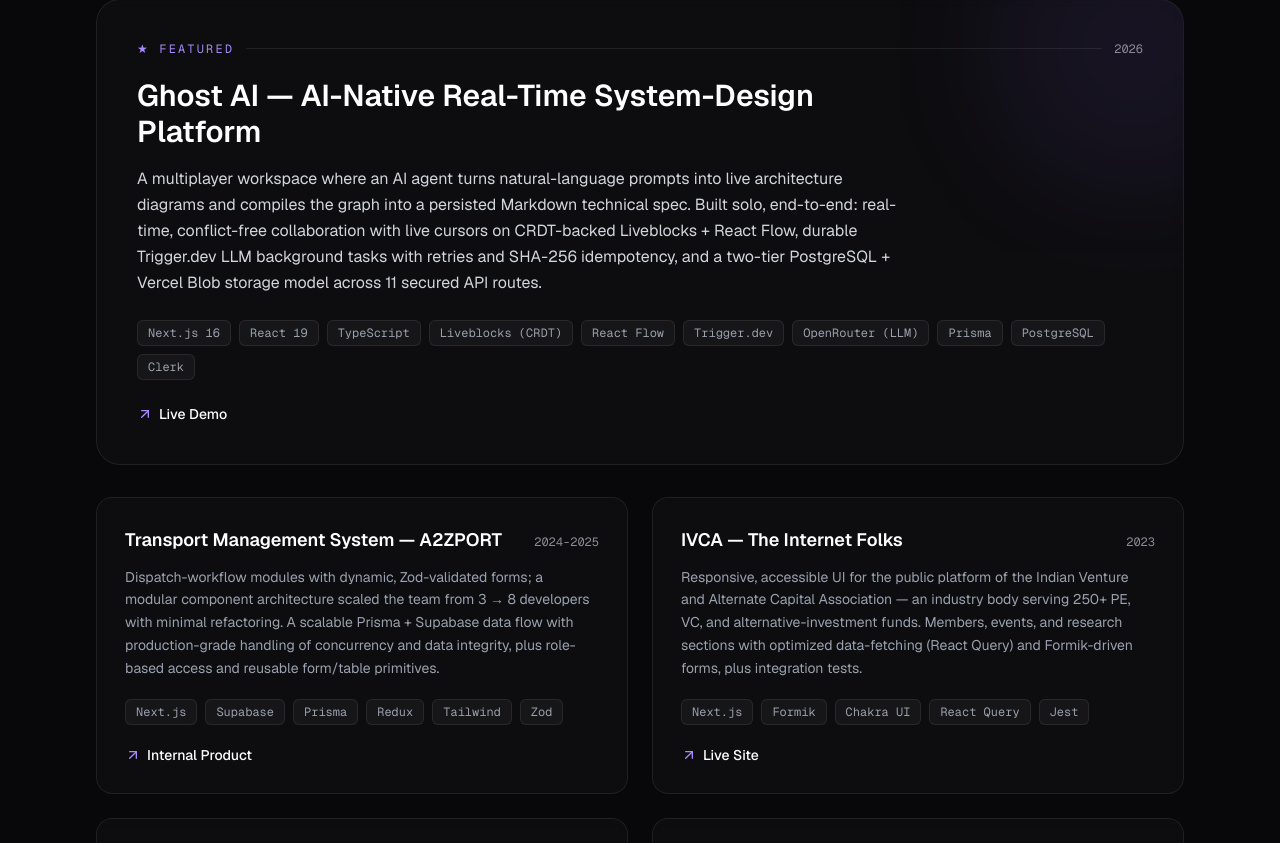
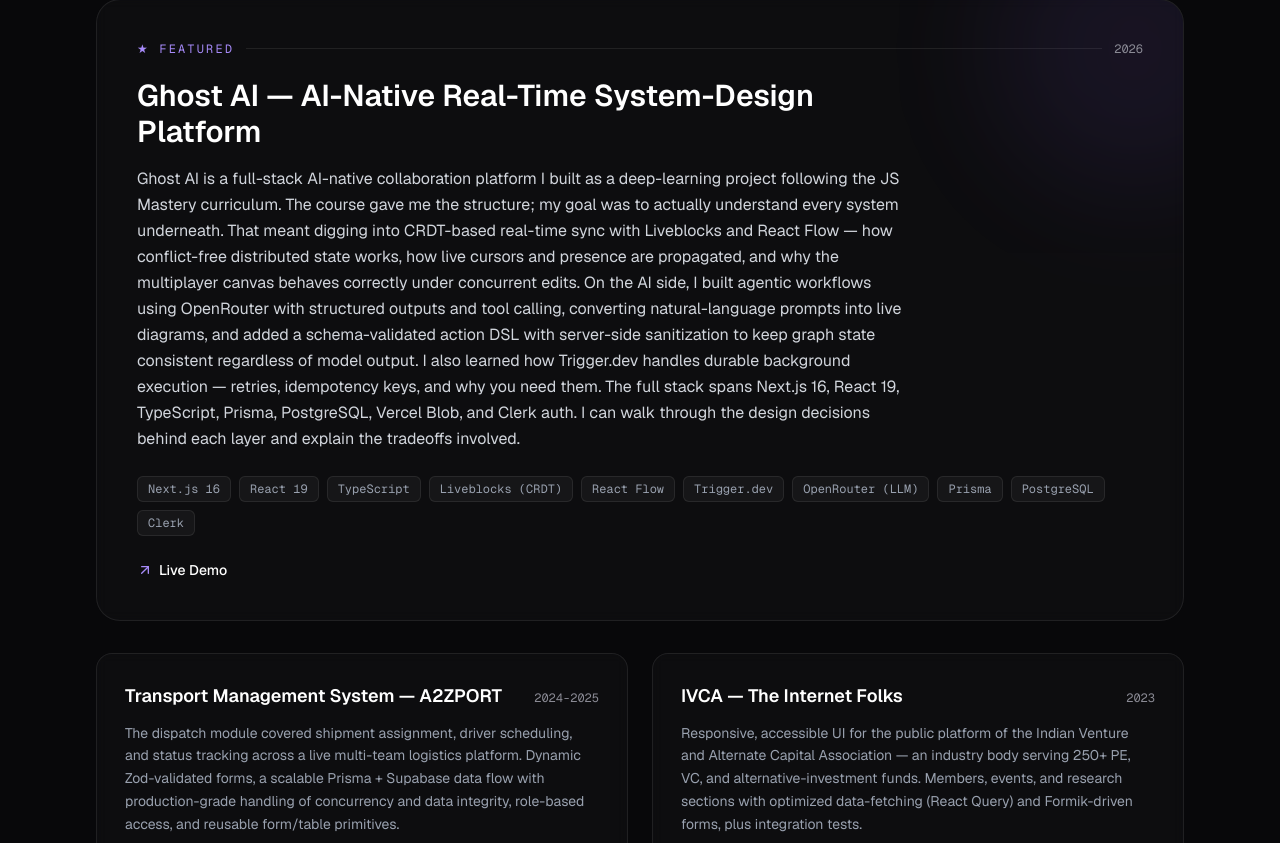
Before and after one commit to Ardhendu-init/Portfolio, a Next.js app: page / in a window 1280 px wide. Shown: the part 3237-4080 px from the top of the page. Built offline with nearby package versions, Linux system fonts and the light colour scheme.

Commit message:
fix: project section

```diff
--- a/src/app/layout.tsx
+++ b/src/app/layout.tsx
@@ -13,7 +13,7 @@
 });
 
 export const metadata: Metadata = {
-  metadataBase: new URL("https://ardhendu.vercel.app"),
+  metadataBase: new URL("https://ardhendu-pramanik.vercel.app/"),
   title: "Ardhendu Pramanik — Frontend Engineer (React / Next.js / AI)",
   description:
     "Frontend Engineer with strong full-stack capabilities and 2+ years shipping production-grade apps in Next.js (App Router), React, and TypeScript. Builder of Ghost AI — an AI-native, real-time system-design platform.",
@@ -24,7 +24,7 @@
     title: "Ardhendu Pramanik — Frontend Engineer (React / Next.js / AI)",
     description:
       "Frontend Engineer building production-grade and AI-native web applications with Next.js, React, and TypeScript.",
-    url: "https://ardhendu.vercel.app",
+    url: "https://ardhendu-pramanik.vercel.app",
     siteName: "Ardhendu Pramanik",
     type: "website",
     images: [{ url: "/images/Ardhendu-Pramanik.png" }],
--- a/src/components/Projects.tsx
+++ b/src/components/Projects.tsx
@@ -21,7 +21,7 @@
     title: "Ghost AI — AI-Native Real-Time System-Design Platform",
     year: "2026",
     description:
-      "A multiplayer workspace where an AI agent turns natural-language prompts into live architecture diagrams and compiles the graph into a persisted Markdown technical spec. Built solo, end-to-end: real-time, conflict-free collaboration with live cursors on CRDT-backed Liveblocks + React Flow, durable Trigger.dev LLM background tasks with retries and SHA-256 idempotency, and a two-tier PostgreSQL + Vercel Blob storage model across 11 secured API routes.",
+      "Ghost AI is a full-stack AI-native collaboration platform I built as a deep-learning project following the JS Mastery curriculum. The course gave me the structure; my goal was to actually understand every system underneath. That meant digging into CRDT-based real-time sync with Liveblocks and React Flow — how conflict-free distributed state works, how live cursors and presence are propagated, and why the multiplayer canvas behaves correctly under concurrent edits. On the AI side, I built agentic workflows using OpenRouter with structured outputs and tool calling, converting natural-language prompts into live diagrams, and added a schema-validated action DSL with server-side sanitization to keep graph state consistent regardless of model output. I also learned how Trigger.dev handles durable background execution — retries, idempotency keys, and why you need them. The full stack spans Next.js 16, React 19, TypeScript, Prisma, PostgreSQL, Vercel Blob, and Clerk auth. I can walk through the design decisions behind each layer and explain the tradeoffs involved.",
     tags: [
       "Next.js 16",
       "React 19",
@@ -47,7 +47,7 @@
     title: "Transport Management System — A2ZPORT",
     year: "2024-2025",
     description:
-      "Dispatch-workflow modules with dynamic, Zod-validated forms; a modular component architecture scaled the team from 3 → 8 developers with minimal refactoring. A scalable Prisma + Supabase data flow with production-grade handling of concurrency and data integrity, plus role-based access and reusable form/table primitives.",
+      "The dispatch module covered shipment assignment, driver scheduling, and status tracking across a live multi-team logistics platform. Dynamic Zod-validated forms, a scalable Prisma + Supabase data flow with production-grade handling of concurrency and data integrity, role-based access, and reusable form/table primitives.",
     tags: ["Next.js", "Supabase", "Prisma", "Redux", "Tailwind", "Zod"],
     links: [
       {
```
Also changed, not shown: 1 other file (tests, documents, lock files or other folders).
